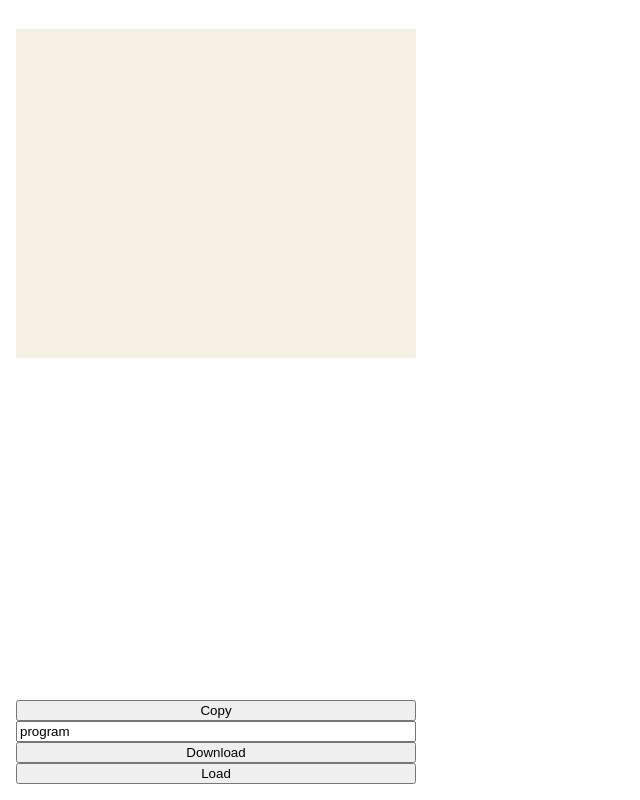
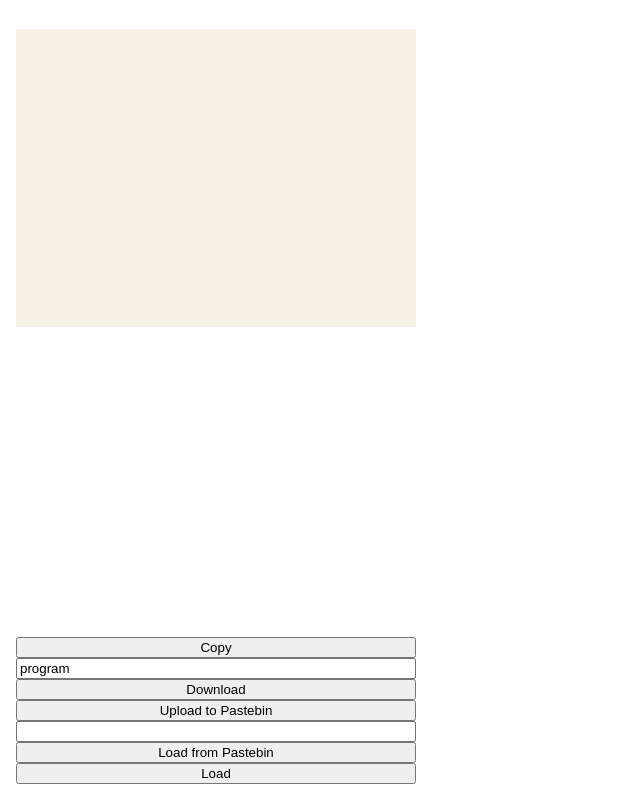
Before and after one commit to Sarxzer/cc-blockly-editor, a website built with webpack: page src/index.html in a window 1280 px wide. Shown: the whole page, without its empty margins (0-640 px from the left). Built offline with nearby package versions, Linux system fonts and the light colour scheme; what blockly would draw is missing.

Commit message:
renamed:    package_installer.sh -> package_installer.bat modified:   src/index.html

```diff
--- a/src/index.html
+++ b/src/index.html
@@ -13,7 +13,11 @@
         <button onclick="navigator.clipboard.writeText(document.getElementById(`generatedCode`).firstChild.innerText)">Copy</button>
         <input type="text" name="fileName" id="fileName" value="program">
         <button id="downloadButton">Download</button>
+        <button id="uploadButton">Upload to Pastebin</button>
+        <input type="text" name="pastebinKey" id="pastebinKey" value="">
+        <button id="loadFromPastebinButton">Load from Pastebin</button>
         <button id="loadButton">Load</button>
+
       </div>
       <div id="blocklyDiv"></div>
     </div>
```
Also changed, not shown: 2 other files.
